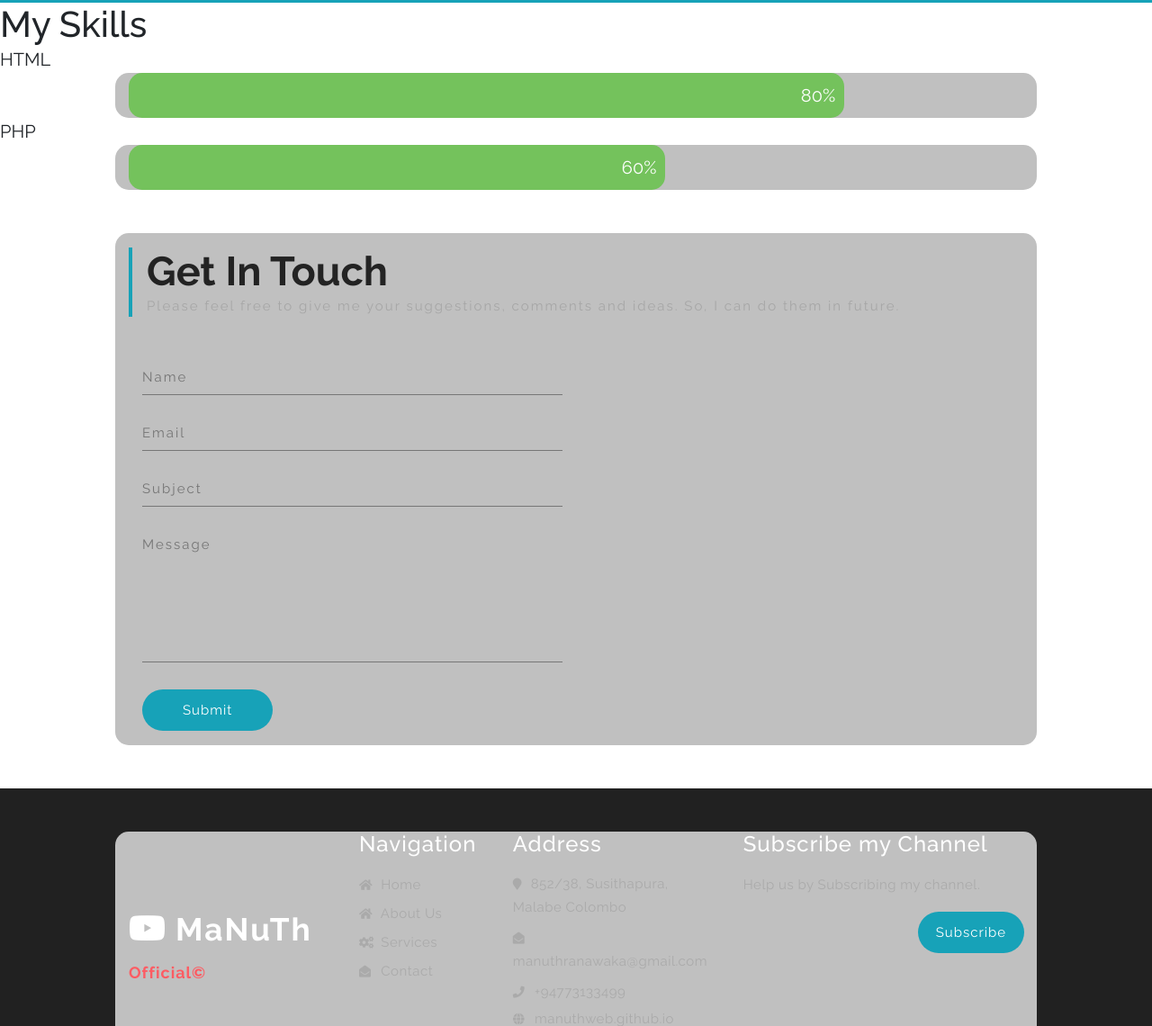
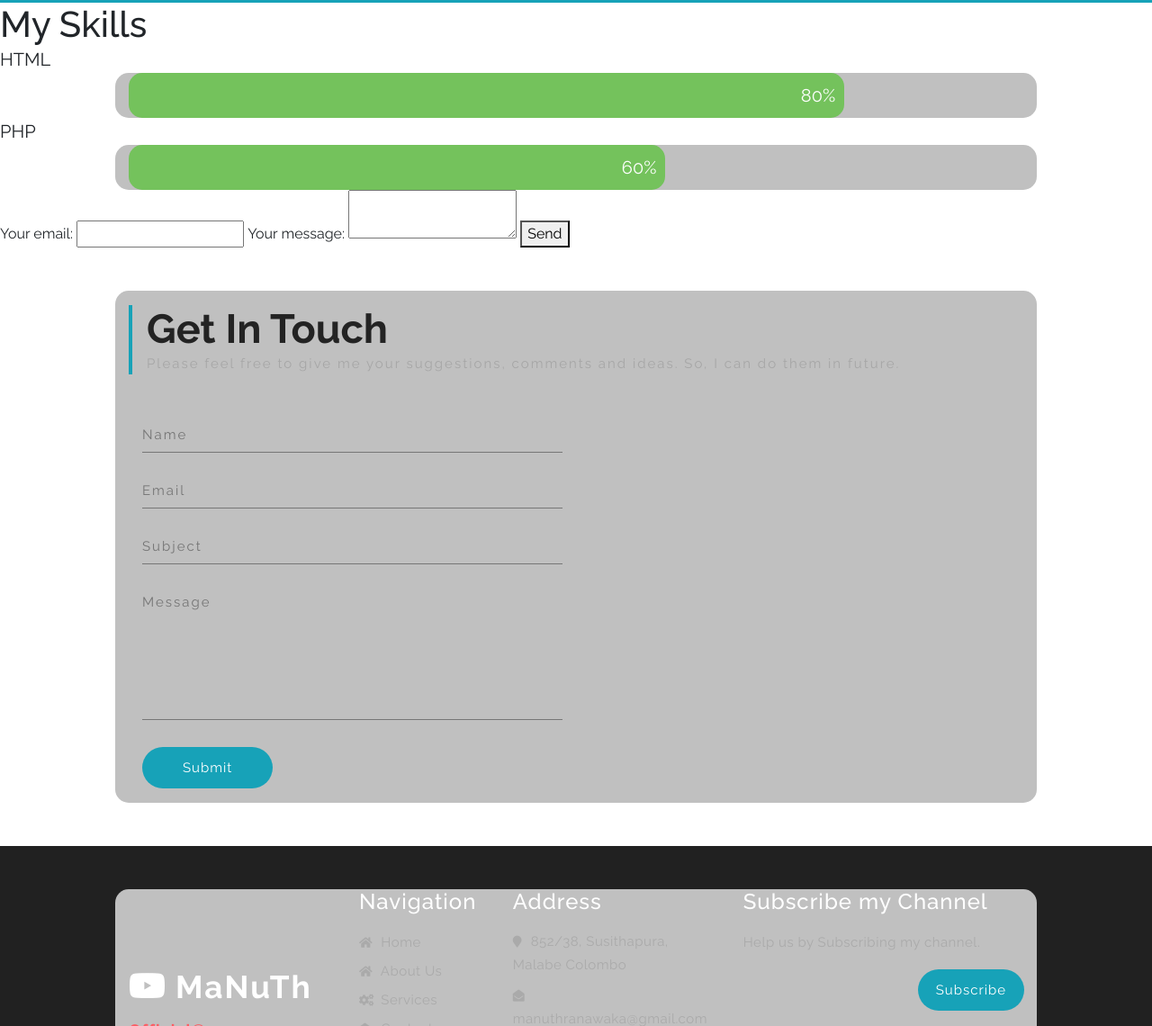
Before and after one commit to MaNuThWeB/youtube, a plain HTML site: page index.html in a window 1280 px wide. Shown: the part 2133-3273 px from the top of the page at 90% size. Drawn offline with Linux system fonts and the light colour scheme.

Commit message:
Update index.html

```diff
--- a/index.html
+++ b/index.html
@@ -246,7 +246,25 @@
 
 
 <!-- contact -->
-<div class="contact py-5" id="contact">
+
+<form
+  action="https://formspree.io/f/manuthranawaka@gmail.com"
+  method="POST"
+>
+  <label>
+    Your email:
+    <input type="text" name="_replyto">
+  </label>
+  <label>
+    Your message:
+    <textarea name="message"></textarea>
+  </label>
+
+  <!-- your other form fields go here -->
+
+  <button type="submit">Send</button>
+</form>
+	<div class="contact py-5" id="contact">
 	<div class="container py-3">
 		<div class="head_part">
 			<h3 class="heading">Get In Touch</h3>
```
